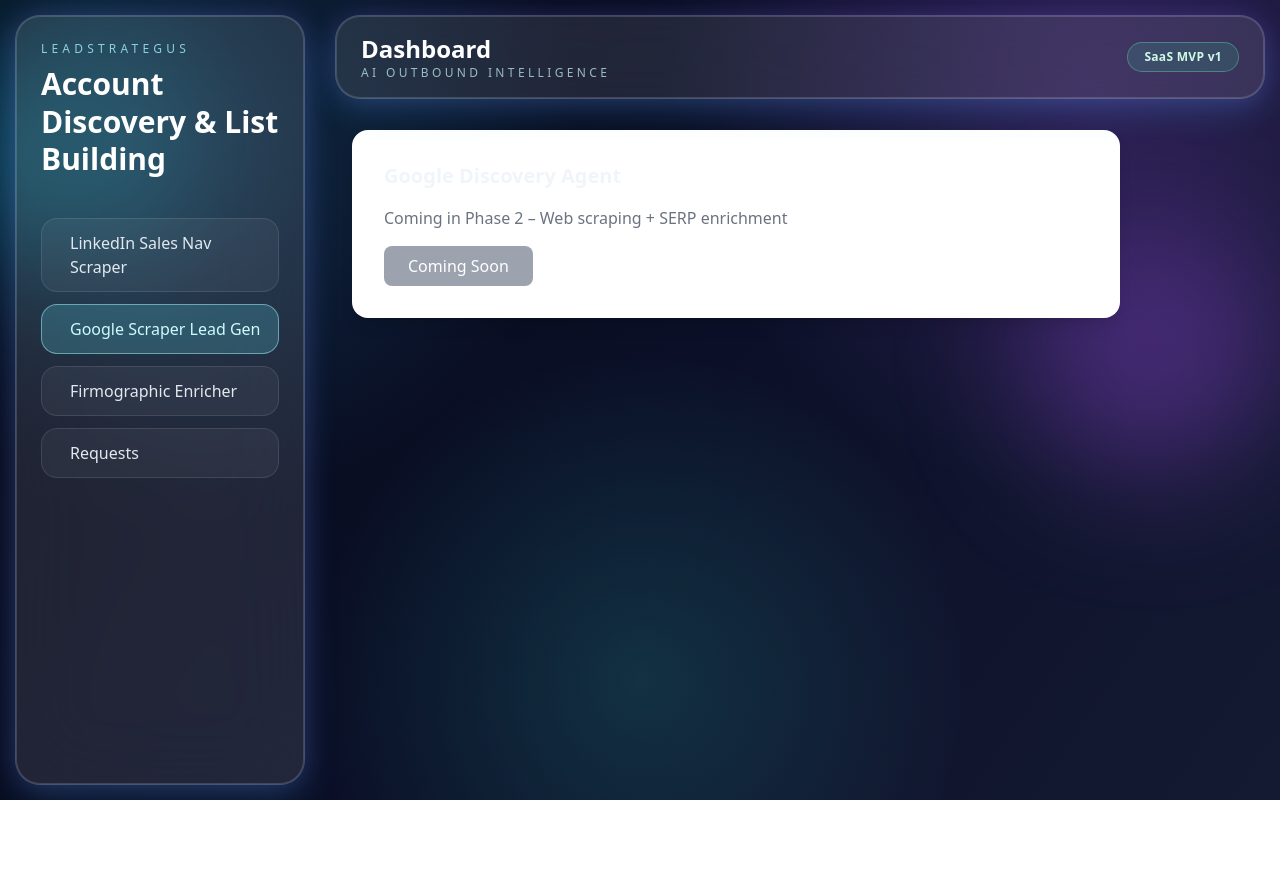
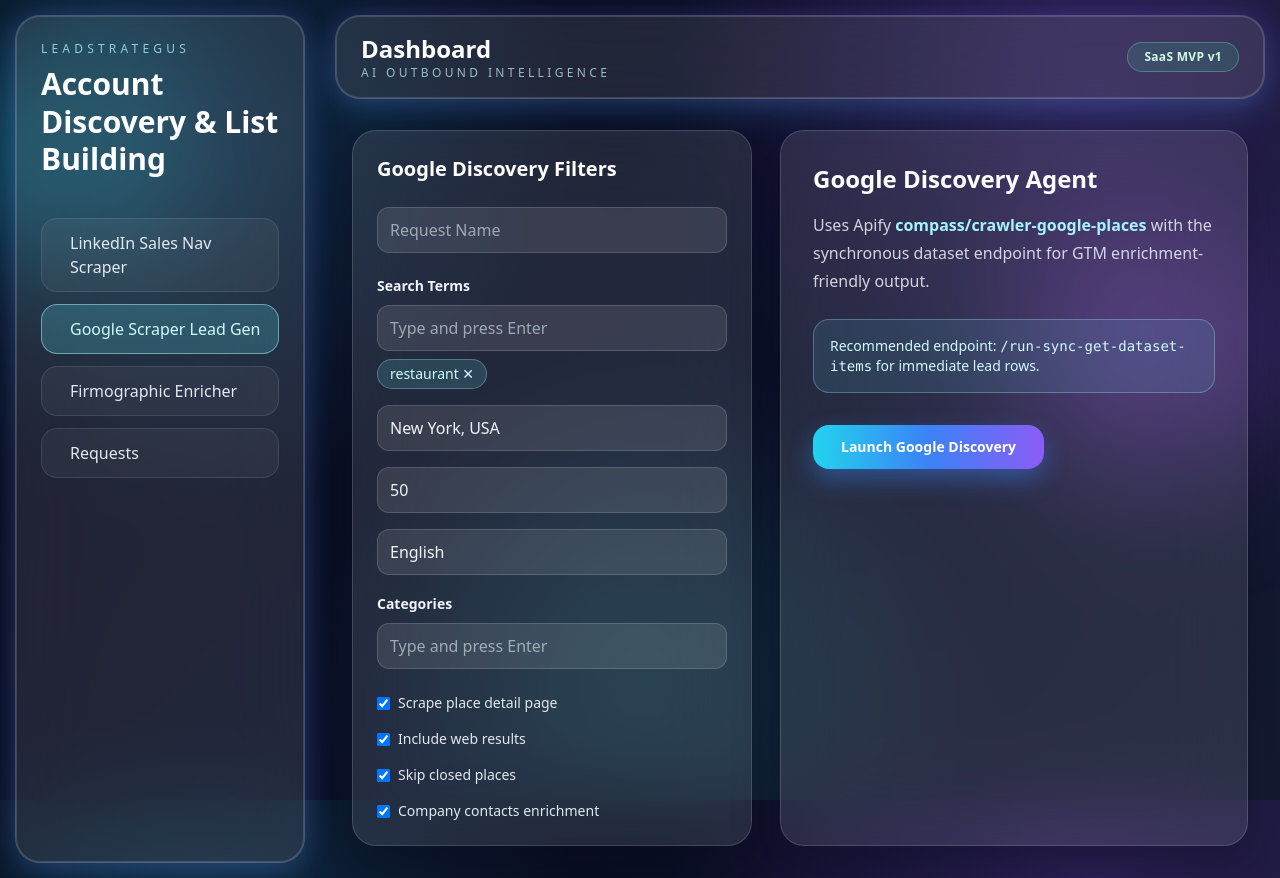
Before and after one commit to kiruba11k/Account-Building-Agents-SAAS, a React (Vite) app in the folder frontend/: page /google in a window 1280 px wide. Before the commit the page ends 800 px from the top, so only its background shows below. Built offline with nearby package versions, Linux system fonts and the light colour scheme.

Commit message:
Add Google Discovery agent flow with Apify sync endpoint

```diff
--- a/frontend/src/pages/GoogleAgent.jsx
+++ b/frontend/src/pages/GoogleAgent.jsx
@@ -1,22 +1,127 @@
 import { useState } from "react";
+import { useNavigate } from "react-router-dom";
+import API from "../api";
+import MultiValueInput from "../components/MultiValueInput";
 
 export default function GoogleAgent() {
+  const navigate = useNavigate();
+  const [loading, setLoading] = useState(false);
+  const [searchTerms, setSearchTerms] = useState(["restaurant"]);
+  const [categories, setCategories] = useState([]);
+
+  const [formData, setFormData] = useState({
+    request_name: "",
+    location: "New York, USA",
+    max_places: 50,
+    language: "English",
+    scrapePlaceDetailPage: true,
+    includeWebResults: true,
+    skipClosedPlaces: true,
+    company_contacts_enrichment: true,
+    max_leads_per_place: 0,
+  });
+
+  const handleChange = (e) => {
+    const { name, value, type, checked } = e.target;
+    setFormData((prev) => ({
+      ...prev,
+      [name]: type === "checkbox" ? checked : value,
+    }));
+  };
+
+  const launchAgent = async () => {
+    setLoading(true);
+    try {
+      const payload = {
+        ...formData,
+        search_terms: searchTerms,
+        categories,
+      };
+      const res = await API.post("/api/run-google-discovery", payload);
+      navigate(`/results/${res.data.request_id}`);
+    } catch {
+      alert("Google Discovery launch failed");
+    }
+    setLoading(false);
+  };
+
   return (
-    <div className="bg-white rounded-2xl shadow-lg p-8 max-w-3xl">
-      <h3 className="text-xl font-semibold mb-4">
-        Google Discovery Agent
-      </h3>
+    <div className="grid gap-7 lg:grid-cols-[400px_1fr]">
+      <div className="glass-panel card-hover sticky top-6 h-fit rounded-3xl p-6">
+        <h2 className="mb-6 text-xl font-bold text-white">Google Discovery Filters</h2>
 
-      <p className="text-gray-500 mb-4">
-        Coming in Phase 2 – Web scraping + SERP enrichment
-      </p>
+        <input
+          name="request_name"
+          value={formData.request_name}
+          onChange={handleChange}
+          placeholder="Request Name"
+          className="w-full rounded-xl border border-white/15 bg-white/10 px-3 py-2.5 text-slate-100 placeholder:text-slate-300/70 focus:border-cyan-300/70 focus:outline-none"
+        />
 
-      <button
-        disabled
-        className="bg-gray-400 text-white px-6 py-2 rounded-lg"
-      >
-        Coming Soon
-      </button>
+        <div className="mt-5 space-y-4">
+          <MultiValueInput label="Search Terms" values={searchTerms} setValues={setSearchTerms} />
+          <input
+            name="location"
+            value={formData.location}
+            onChange={handleChange}
+            placeholder="Location"
+            className="w-full rounded-xl border border-white/15 bg-white/10 px-3 py-2.5 text-slate-100 placeholder:text-slate-300/70 focus:border-cyan-300/70 focus:outline-none"
+          />
+          <input
+            name="max_places"
+            type="number"
+            value={formData.max_places}
+            onChange={handleChange}
+            placeholder="Max places"
+            className="w-full rounded-xl border border-white/15 bg-white/10 px-3 py-2.5 text-slate-100 placeholder:text-slate-300/70 focus:border-cyan-300/70 focus:outline-none"
+          />
+          <input
+            name="language"
+            value={formData.language}
+            onChange={handleChange}
+            placeholder="Language"
+            className="w-full rounded-xl border border-white/15 bg-white/10 px-3 py-2.5 text-slate-100 placeholder:text-slate-300/70 focus:border-cyan-300/70 focus:outline-none"
+          />
+
+          <MultiValueInput label="Categories" values={categories} setValues={setCategories} />
+
+          <label className="flex items-center gap-2 text-slate-200 text-sm">
+            <input type="checkbox" name="scrapePlaceDetailPage" checked={formData.scrapePlaceDetailPage} onChange={handleChange} />
+            Scrape place detail page
+          </label>
+          <label className="flex items-center gap-2 text-slate-200 text-sm">
+            <input type="checkbox" name="includeWebResults" checked={formData.includeWebResults} onChange={handleChange} />
+            Include web results
+          </label>
+          <label className="flex items-center gap-2 text-slate-200 text-sm">
+            <input type="checkbox" name="skipClosedPlaces" checked={formData.skipClosedPlaces} onChange={handleChange} />
+            Skip closed places
+          </label>
+          <label className="flex items-center gap-2 text-slate-200 text-sm">
+            <input type="checkbox" name="company_contacts_enrichment" checked={formData.company_contacts_enrichment} onChange={handleChange} />
+            Company contacts enrichment
+          </label>
+        </div>
+      </div>
+
+      <div className="glass-panel card-hover rounded-3xl p-8">
+        <h3 className="text-2xl font-bold text-white">Google Discovery Agent</h3>
+        <p className="mt-4 text-slate-200/90 leading-7">
+          Uses Apify <b className="text-cyan-200">compass/crawler-google-places</b> with the synchronous
+          dataset endpoint for GTM enrichment-friendly output.
+        </p>
+
+        <div className="mt-6 rounded-2xl border border-cyan-200/30 bg-cyan-300/10 p-4 text-sm text-cyan-100">
+          Recommended endpoint: <code>/run-sync-get-dataset-items</code> for immediate lead rows.
+        </div>
+
+        <button
+          onClick={launchAgent}
+          className="mt-8 rounded-2xl bg-gradient-to-r from-cyan-400 via-blue-500 to-violet-500 px-7 py-3 text-sm font-semibold text-white shadow-[0_10px_25px_rgba(59,130,246,0.45)] transition hover:scale-[1.02]"
+        >
+          {loading ? "Launching Agent..." : "Launch Google Discovery"}
+        </button>
+      </div>
     </div>
   );
 }
--- a/frontend/src/pages/Results.jsx
+++ b/frontend/src/pages/Results.jsx
@@ -103,11 +103,11 @@ export default function Results() {
 
             <tr key={i}>
 
-              <td>{r.name}</td>
-              <td>{r.domain}</td>
-              <td>{r.industry}</td>
-              <td>{r.headcount}</td>
-              <td>{r.revenue}</td>
+              <td>{r.company_name || r.name || "-"}</td>
+              <td>{r.company_url || r.domain || "-"}</td>
+              <td>{r.industry || "-"}</td>
+              <td>{r.employees_count || r.headcount || "-"}</td>
+              <td>{r.revenue || "-"}</td>
 
             </tr>
 
```
Also changed, not shown: 2 other files (tests, documents, lock files or other folders).
